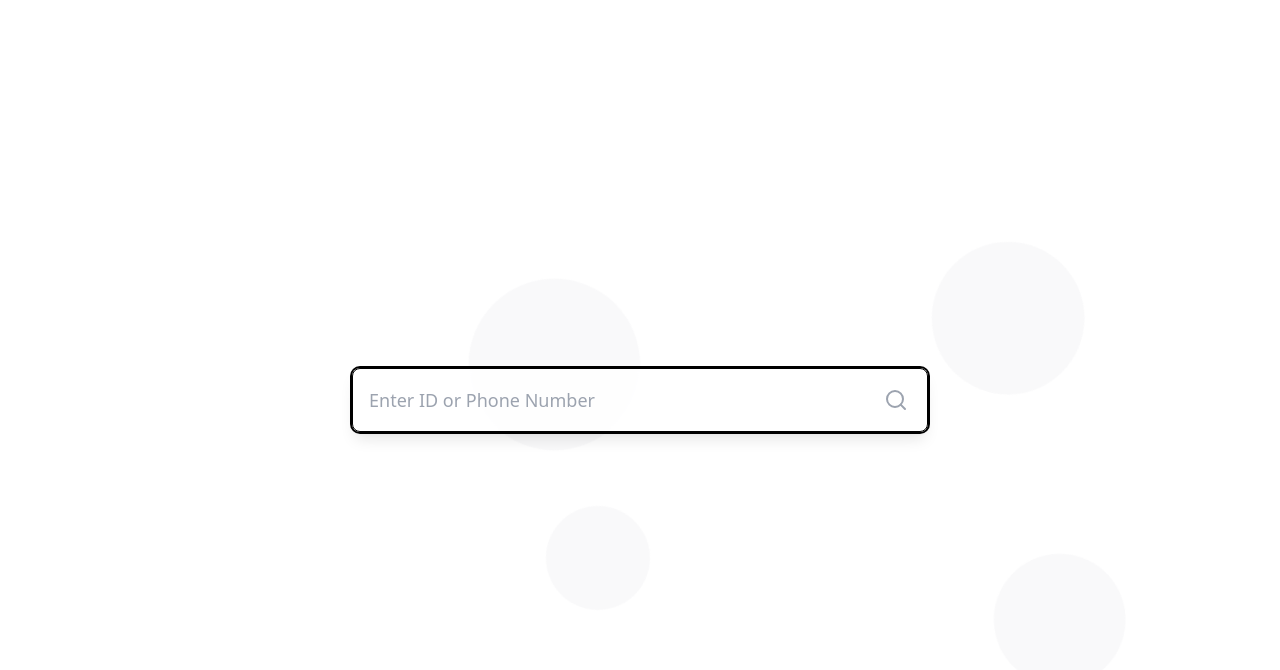
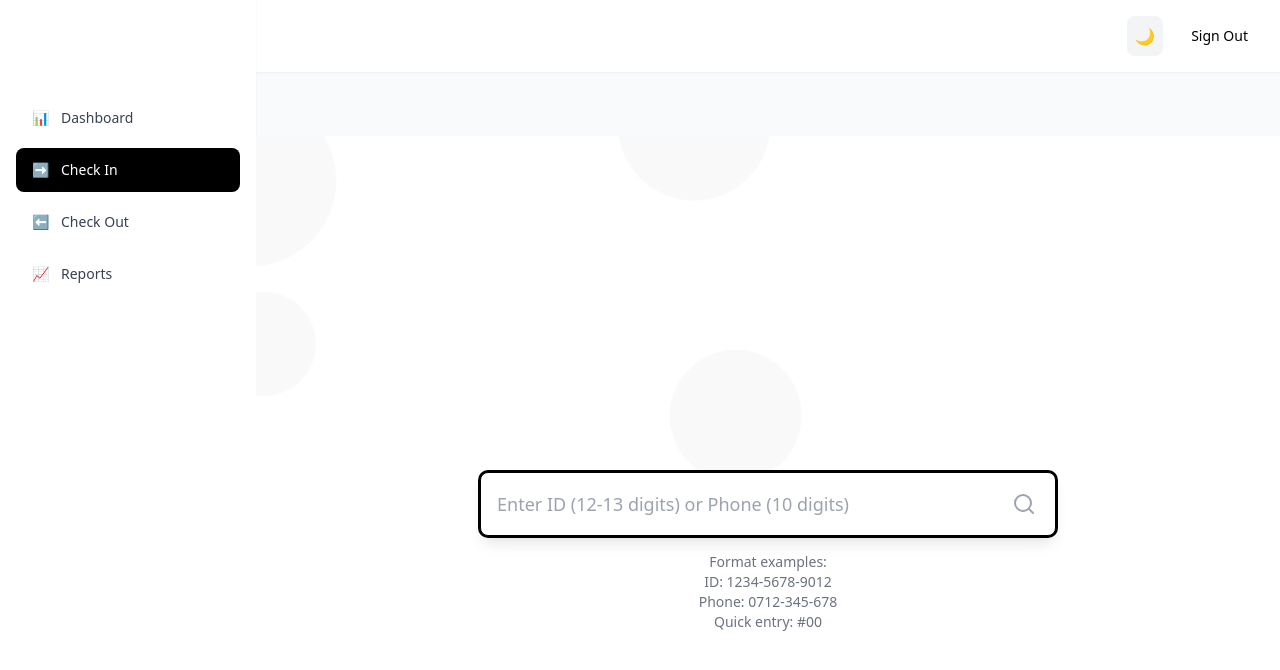
Before and after one commit to bguerschom0/VMS, a React (Vite) app: page /check-in in a window 1280 px wide. Shown: the top 670 px of the page. Built offline with nearby package versions, Linux system fonts and the light colour scheme; sample sign-in values are in the browser's storage.

Commit message:
Update SearchVisitor.jsx

```diff
--- a/src/pages/check-in/SearchVisitor.jsx
+++ b/src/pages/check-in/SearchVisitor.jsx
@@ -3,9 +3,23 @@ import { useNavigate } from 'react-router-dom';
 import { motion, AnimatePresence } from 'framer-motion';
 import { visitorsDump } from '../../data/visitorsDump';
 
+const formatInput = (input) => {
+  // Remove any non-numeric characters
+  const numericOnly = input.replace(/\D/g, '');
+
+  // Check if it looks like an ID (12-13 digits)
+  if (numericOnly.length >= 12) {
+    // Format as ID: 1234-5678-9012
+    return numericOnly.replace(/(\d{4})(\d{4})(\d{4})/, '$1-$2-$3');
+  }
+
+  // Format as phone number: 0712-345-678
+  return numericOnly.replace(/(\d{4})(\d{3})(\d{3})/, '$1-$2-$3');
+};
+
 const FloatingCircle = ({ size, initialX, initialY, duration }) => (
   <motion.div
-    className="absolute rounded-full bg-gray-100/50"
+    className="absolute rounded-full bg-gray-100/50 dark:bg-gray-800/50"
     style={{ width: size, height: size }}
     initial={{ x: initialX, y: initialY }}
     animate={{
@@ -25,42 +39,67 @@ const FloatingCircle = ({ size, initialX, initialY, duration }) => (
 
 const SearchVisitor = () => {
   const [searchInput, setSearchInput] = useState('');
+  const [error, setError] = useState('');
   const inputRef = useRef(null);
   const navigate = useNavigate();
 
+  const handleInputChange = (e) => {
+    const value = e.target.value;
+    if (value === '#00') {
+      setSearchInput(value);
+    } else {
+      setSearchInput(formatInput(value));
+    }
+    setError('');
+  };
+
+  const validateInput = (value) => {
+    if (value === '#00') return true;
+    const numericValue = value.replace(/\D/g, '');
+
+    // Check for valid ID or phone number
+    const isValidId = numericValue.length === 12 || numericValue.length === 13;
+    const isValidPhone = numericValue.length === 10;
+
+    return isValidId || isValidPhone;
+  };
+
   const handleSearch = (e) => {
-    if (e.preventDefault) e.preventDefault();
+    e.preventDefault();
+    const searchValue = searchInput.replace(/\D/g, '');
 
-    const searchValue = searchInput.trim();
-    if (!searchValue) return;
+    if (!validateInput(searchInput)) {
+      setError('Please enter a valid ID (12-13 digits) or phone number (10 digits)');
+      return;
+    }
 
-    if (searchValue === '#00') {
+    if (searchInput === '#00') {
       navigate('/check-in/form', { state: { isNewVisitor: true } });
       return;
     }
 
     const visitor = visitorsDump.find(v =>
-      v.identityNumber === searchValue ||
-      v.phoneNumber === searchValue
+      v.identityNumber.replace(/\D/g, '') === searchValue ||
+      v.phoneNumber.replace(/\D/g, '') === searchValue
     );
 
     if (visitor) {
       navigate('/check-in/form', { state: { visitor } });
     } else {
-      // Handle error - could add a shake animation here
-      inputRef.current?.focus();
+      setError('No visitor found with this ID/Phone');
     }
   };
 
   return (
-    <div className="fixed inset-0 flex items-center justify-center p-4 bg-white">
+    <div className="min-h-[calc(100vh-theme(space.16))] bg-white dark:bg-gray-900 relative overflow-hidden">
       {/* Animated background circles */}
       <FloatingCircle size={160} initialX={-100} initialY={-50} duration={8} />
       <FloatingCircle size={120} initialX={400} initialY={200} duration={10} />
       <FloatingCircle size={100} initialX={-50} initialY={150} duration={7} />
       <FloatingCircle size={140} initialX={350} initialY={-100} duration={9} />
 
-      {/* Search Input */}
+      {/* Search Container */}
+      <div className="absolute inset-0 flex items-center justify-center p-4">
         <motion.div
           className="relative z-10 w-full max-w-xl"
           initial={{ scale: 0.8 }}
@@ -71,24 +110,29 @@ const SearchVisitor = () => {
             <input
               ref={inputRef}
               type="text"
-            className="w-full h-16 px-6 pr-12 text-lg bg-white/80 backdrop-blur-sm
-                     border-2 border-gray-200 rounded-full shadow-lg
-                     focus:outline-none focus:border-black transition-all duration-300
-                     hover:shadow-xl"
-            placeholder="Enter ID or Phone Number"
+              className="w-full h-16 px-6 pr-12 text-lg
+                       bg-white dark:bg-gray-800
+                       text-gray-900 dark:text-white
+                       border-2 border-gray-200 dark:border-gray-700
+                       rounded-full shadow-lg
+                       focus:outline-none focus:border-black dark:focus:border-gray-500
+                       transition-all duration-300
+                       hover:shadow-xl
+                       placeholder-gray-400 dark:placeholder-gray-500"
+              placeholder="Enter ID (12-13 digits) or Phone (10 digits)"
               value={searchInput}
-            onChange={(e) => setSearchInput(e.target.value)}
+              onChange={handleInputChange}
               onKeyPress={(e) => e.key === 'Enter' && handleSearch(e)}
               autoFocus
             />
-          <motion.button
-            type="button"
-            onClick={handleSearch}
+
+            <button
+              type="submit"
               className="absolute right-4 top-1/2 -translate-y-1/2
                        w-8 h-8 flex items-center justify-center
-                     text-gray-400 hover:text-black transition-colors"
-            whileHover={{ scale: 1.1 }}
-            whileTap={{ scale: 0.95 }}
+                       text-gray-400 dark:text-gray-500
+                       hover:text-black dark:hover:text-white
+                       transition-colors"
             >
               <motion.svg
                 className="w-6 h-6"
@@ -98,13 +142,40 @@ const SearchVisitor = () => {
                 strokeWidth="2"
                 viewBox="0 0 24 24"
                 stroke="currentColor"
+                whileHover={{ scale: 1.1 }}
+                whileTap={{ scale: 0.95 }}
               >
                 <circle cx="11" cy="11" r="8" />
                 <path d="M21 21l-4.35-4.35" />
               </motion.svg>
-          </motion.button>
+            </button>
+
+            {/* Error Message */}
+            {error && (
+              <motion.p
+                initial={{ opacity: 0, y: 10 }}
+                animate={{ opacity: 1, y: 0 }}
+                className="absolute top-full mt-2 text-red-500 dark:text-red-400 text-sm text-center w-full"
+              >
+                {error}
+              </motion.p>
+            )}
+
+            {/* Format Guide */}
+            <motion.div
+              className="absolute bottom-0 translate-y-full mt-8 text-center w-full text-sm text-gray-500 dark:text-gray-400"
+              initial={{ opacity: 0 }}
+              animate={{ opacity: 1 }}
+              transition={{ delay: 0.5 }}
+            >
+              <p className="mt-4">Format examples:</p>
+              <p>ID: 1234-5678-9012</p>
+              <p>Phone: 0712-345-678</p>
+              <p>Quick entry: #00</p>
+            </motion.div>
           </form>
         </motion.div>
+      </div>
     </div>
   );
 };
```
Lines whose indentation alone changed are shown as unchanged.
